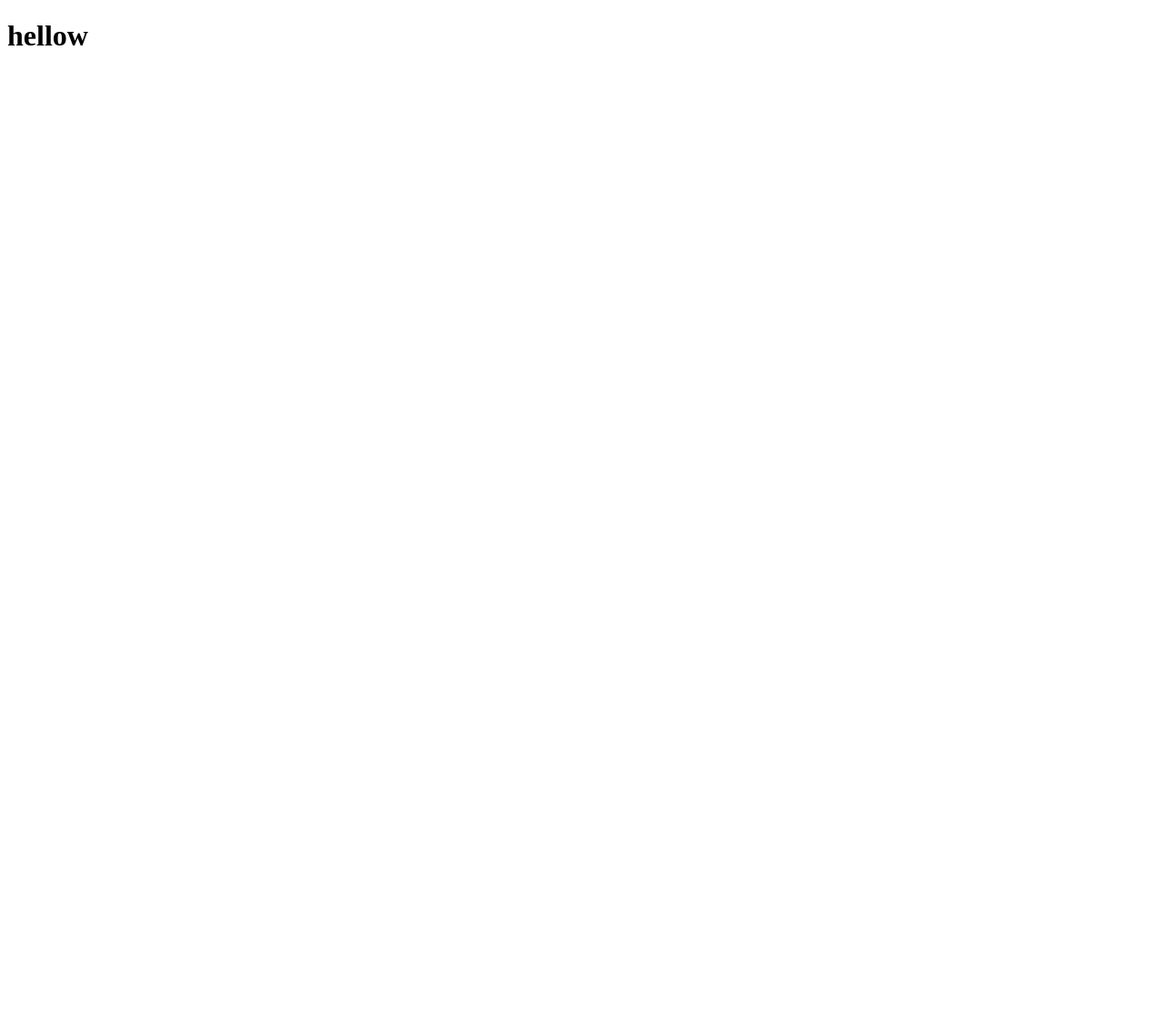
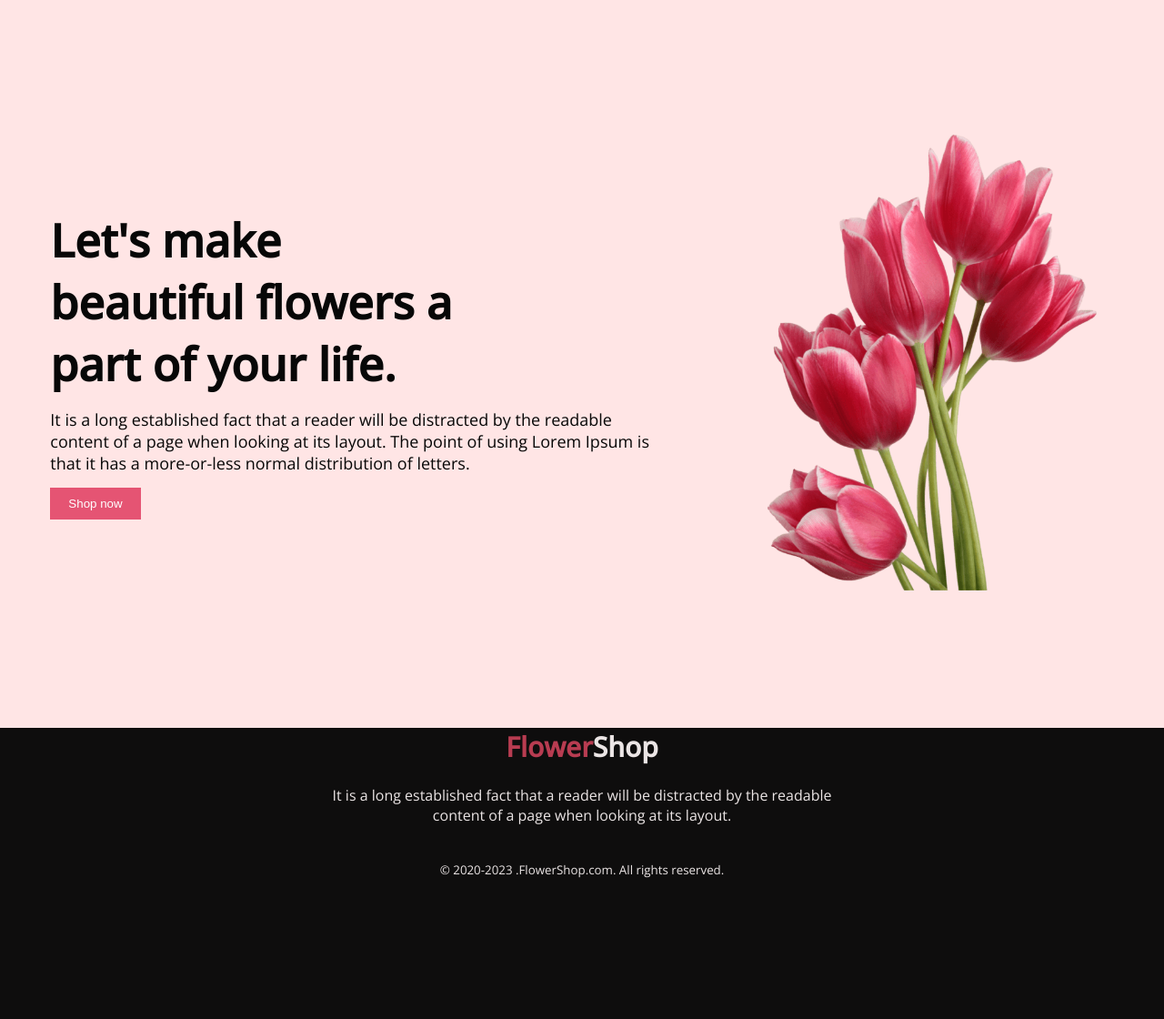
Before and after one commit to salamn98/my-first-project-ph-b8th, a plain HTML site: page index.html in a window 1280 px wide. Shown: the whole page at 91% size. Before the commit the page ends 800 px from the top, so only its background shows below. Drawn offline with nearby package versions, Linux system fonts and the light colour scheme.

Commit message:
my first commit

```diff
--- a/index.html
+++ b/index.html
@@ -4,9 +4,47 @@
     <meta charset="UTF-8">
     <meta name="viewport" content="width=device-width, initial-scale=1.0">
     <title>Flower Shop</title>
+    <link rel="preconnect" href="https://fonts.googleapis.com">
+    <link rel="preconnect" href="https://fonts.gstatic.com" crossorigin>
+    <link href="https://fonts.googleapis.com/css2?family=Open+Sans:wght@400;500&display=swap" rel="stylesheet">
+<link href="https://fonts.googleapis.com/css2?family=Open+Sans&display=swap" rel="stylesheet">
     <link rel="stylesheet" href="style.css"/>
 </head>
 <body>
-    <h1>hellow</h1>
+    <header>
+        <main>
+            <section>
+                 <div class="banner-container">
+                    <div class="banner-text">
+                        <h1 class="title">Let's make <br>
+                            beautiful flowers a <br>
+                            part of your life.</h1>
+                        <p class="description">
+                            It is a long established fact that a reader will be distracted by the readable <br>
+                            content of a page when looking at its layout. The point of using Lorem Ipsum is <br>
+                            that it has a more-or-less normal distribution of letters.
+                        </p>
+                        <button class="btn">Shop now</button>
+                    </div>
+                    <div class="banner-photo">
+                        <img class="banner-img" src="./images/pngwing 10.png" alt=""/>
+                    </div>
+
+                 </div>
+            </section>
+         </main>
+    </header>
+    <footer>
+        <div class="footer-container">
+            <div class="footer-text">
+                <h1 class="footer-title" ><span class="text-primary">Flower</span>Shop</h1><br>
+                <p class="foooter-description" >It is a long established fact that a reader  will be distracted by the readable <br>
+                    content of a page when looking at its layout.</p><br>
+                <p class="copy">
+                    <small>&copy; 2020-2023 .FlowerShop.com. All rights reserved.</small>
+                </p>
+            </div>
+        </div>
+    </footer>
 </body>
 </html>
--- a/style.css
+++ b/style.css
@@ -0,0 +1,65 @@
+*{
+    margin: 0px;
+    padding: 0px;
+}
+body{
+    font-family: 'Open Sans', sans-serif;
+}
+.banner-img{
+    width: 400px;
+
+}
+.banner-container{
+    display:flex;
+    justify-content: space-around;
+    height:100vh;
+    align-items: center;
+    color: rgb(7, 7, 7);
+    background-position: center;
+    background-size: cover;
+    background-color: #FFE5E5;
+}
+.title{
+    font-size: 50px;
+    font-weight: bold;
+}
+.description{
+    font-size: 18px;
+    margin-top: 15px;
+    margin-bottom: 15px;
+}
+.btn{
+    padding: 10px 20px;
+    background-color: rgb(229,84,115);
+    color: white;
+    border: none;
+
+
+}
+.copy{
+    text-align: center;
+    padding: 15px;
+}
+.text-primary{
+    color: #B83C51;
+}
+.footer-container{
+    display: center;
+    justify-content: space-around;
+    height:40vh;
+    text-align: center;
+    color: rgb(235, 229, 229);
+    background-position: center;
+    background-size: cover;
+    background-color: #0e0d0d;
+
+
+}
+.footer-description{
+    font-size: 5px;
+    margin-bottom: 15px;
+}
+.footer-title{
+    font-size: 30px;
+    font-weight: bold;
+}
```
Also changed, not shown: images/Flower 01.png (added), images/Group 57.png (added), images/Group 58.png (added), images/Group 59.png (added), images/Rectangle 4.png (added), images/Rectangle 5.png (added), images/Rectangle 6.png (added), images/Rectangle 9.png (added), images/pngwing 10.png (added), images/pngwing 5.png (added), images/pngwing 6.png (added), images/pngwing 7.png (added), images/pngwing 8.png (added).
